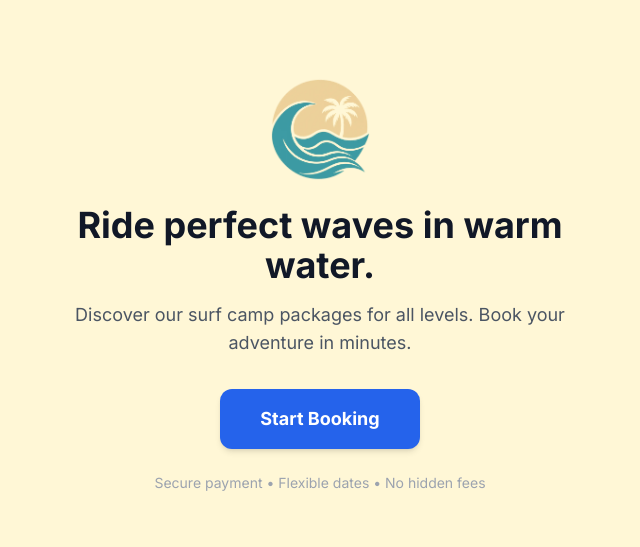
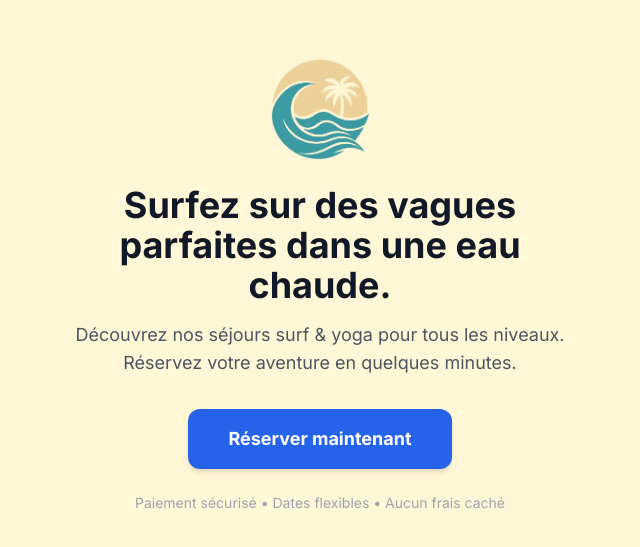
Before and after one commit to hentory10/driftline_checkout, a Next.js app: page / in a window 1280 px wide. Shown: the part 115-662 px from the top of the page, without its empty margins (320-960 px from the left). Built offline with nearby package versions, Linux system fonts and the light colour scheme.

Commit message:
feat: translate landing page to French

```diff
--- a/app/page.tsx
+++ b/app/page.tsx
@@ -2,7 +2,6 @@
 
 import Image from "next/image";
 import { useRouter } from "next/navigation";
-import { content } from "../content";
 
 export default function HomePage() {
   const router = useRouter();
@@ -21,12 +20,13 @@ export default function HomePage() {
 
         {/* Headline */}
         <h1 className="text-3xl sm:text-4xl font-bold text-gray-900 mb-4 leading-tight">
-          {content.landing.headline}
+          Surfez sur des vagues parfaites dans une eau chaude.
         </h1>
 
         {/* Subheadline */}
         <p className="text-gray-600 text-base sm:text-lg mb-8">
-          {content.landing.subheadline}
+          Découvrez nos séjours surf & yoga pour tous les niveaux.
+          Réservez votre aventure en quelques minutes.
         </p>
 
         {/* CTA Button */}
@@ -34,12 +34,12 @@ export default function HomePage() {
           onClick={() => router.push("/checkout/1-package")}
           className="bg-blue-600 hover:bg-blue-700 text-white font-bold text-lg px-10 py-4 rounded-xl transition-colors shadow-md mb-6"
         >
-          {content.landing.cta}
+          Réserver maintenant
         </button>
 
         {/* Reassurance */}
         <p className="text-gray-400 text-sm">
-          {content.landing.reassurance}
+          Paiement sécurisé &bull; Dates flexibles &bull; Aucun frais caché
         </p>
       </div>
     </div>
```
